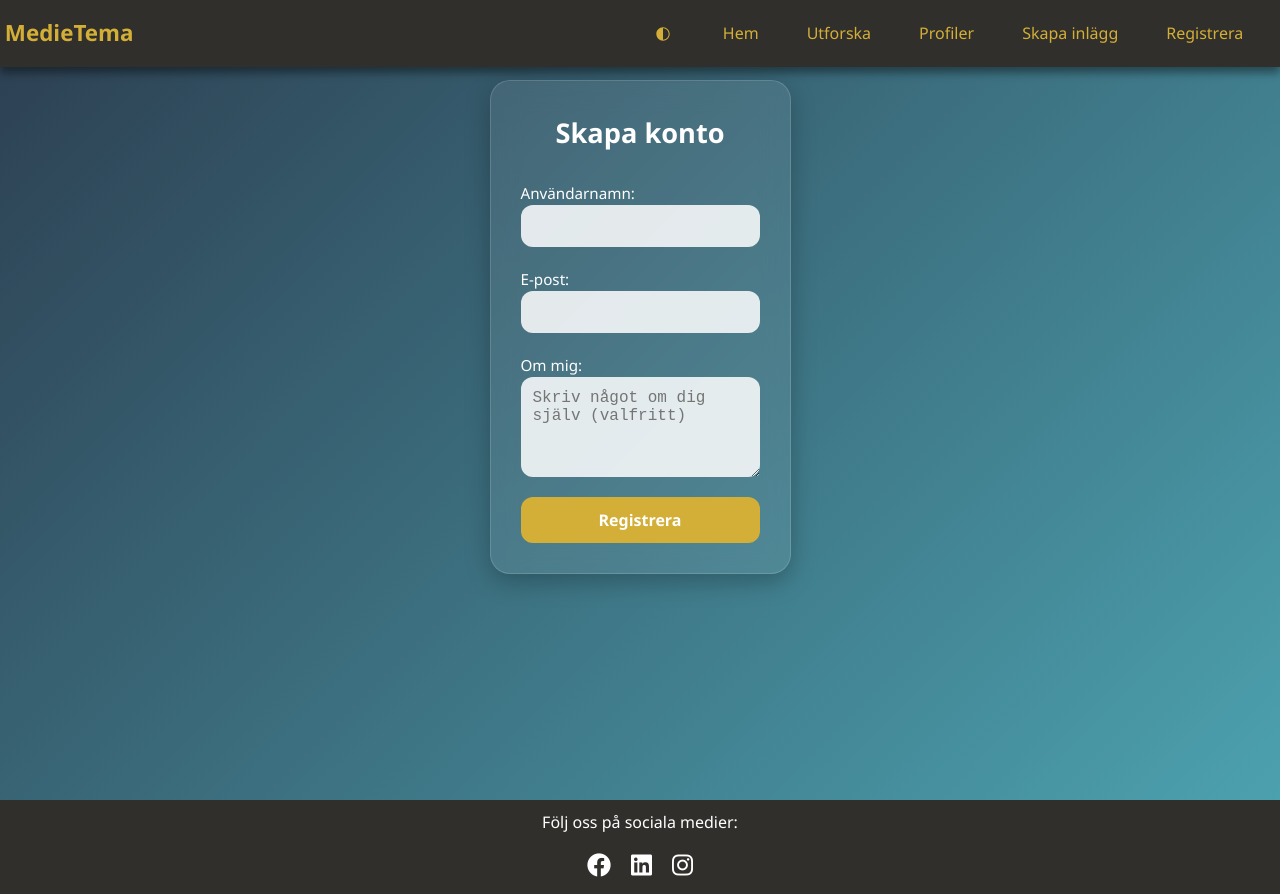
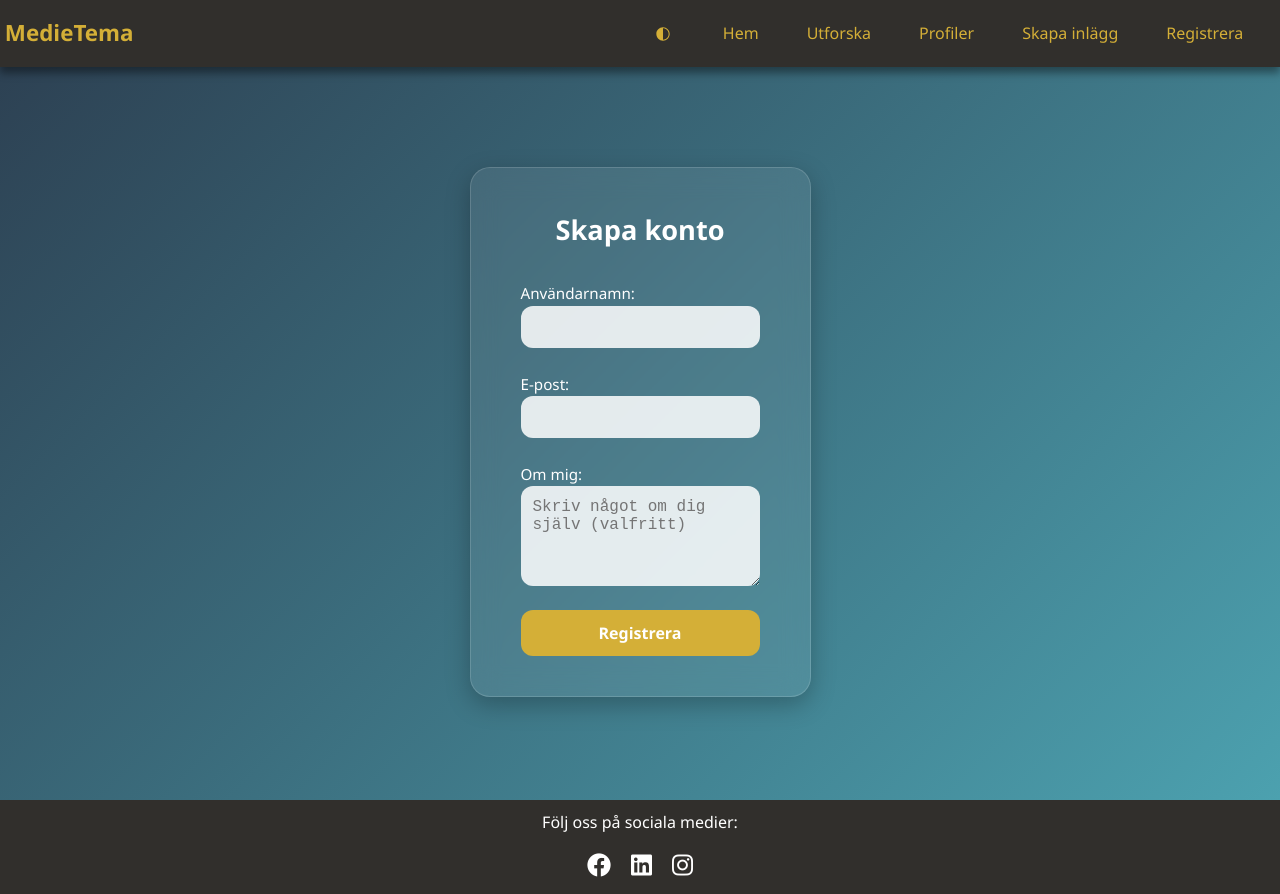
Before and after one commit to Mussse97/Javascript3-Grupp6, a React (Vite) app: page /register in a window 1280 px wide. Built offline with nearby package versions, Linux system fonts and the light colour scheme; no server answers.

Commit message:
fixat så att text ska synas bättre vid val av ljust tema på Startsida och Explore-sida, även en justering för att Regitreringsformuläret ska vara lite större i desktop-läge

```diff
--- a/src/App.css
+++ b/src/App.css
@@ -47,6 +47,22 @@ body.light-theme {
   color: #312f2c;
 }
 
+body.light-theme .explore h1,
+body.light-theme .explore h2 {
+  color: #000; /* Svart text i ljus bakgrund */
+} /*ny kod provar*/
+
+body.light-theme .filter-section h2 {
+  color: #d4af37;
+}
+
+body.dark-theme .news-section h2 {
+  color: #f5f5f5;
+}
+
+body.dark-theme .popular-section h2 {
+  color: #f5f5f5;
+}
 
   .single-post {
     color: #f5f5f5;
--- a/src/components/explore/Explore.jsx
+++ b/src/components/explore/Explore.jsx
@@ -4,6 +4,7 @@ import  {writeClient}  from "../../sanityClient";
 
 import "./Explore.css";
 import { Link } from "react-router-dom";
+
 
 const Explore = () => {
   const [posts, setPosts] = useState([]); // Inlägg
--- a/src/components/registerform/RegisterForm.css
+++ b/src/components/registerform/RegisterForm.css
@@ -7,7 +7,8 @@
 
 .register-form {
   display: flex;
-  flex-direction: column;
+  /*flex-direction: column;*/
+  justify-content: center; /* NY KOD 1 BEHÅLL*/
   align-items: center;
   padding: 5rem 1rem 1rem;
   background: linear-gradient(135deg, #2c3e50, #4ca1af);
@@ -17,14 +18,14 @@
 .register-form form {
   backdrop-filter: blur(14px);
   background: rgba(255, 255, 255, 0.08);
-  padding: 30px;
-  max-width: 600px;
+  padding: 40px 50px; /* förr 30px  */
+  max-width: 700px; /* förr 700px */
   width: 100%;
   border-radius: 20px;
   box-shadow: 0 8px 25px rgba(0, 0, 0, 0.25);
   display: flex;
   flex-direction: column;
-  gap: 16px;
+  gap: 20px; /* förr 16px */
   border: 1px solid rgba(255, 255, 255, 0.15);
   color: #fff;
 }
--- a/src/components/startsida/Startsida.jsx
+++ b/src/components/startsida/Startsida.jsx
@@ -1,6 +1,7 @@
 import React, { useState, useEffect } from 'react';
 import './startsida.css';
 import { client } from "../../sanityClient";
+
 
 const Startsida = () => {
   const [latestPosts, setLatestPosts] = useState([]);
```
Also changed, not shown: src/assets/blablabla.jpeg (added).
